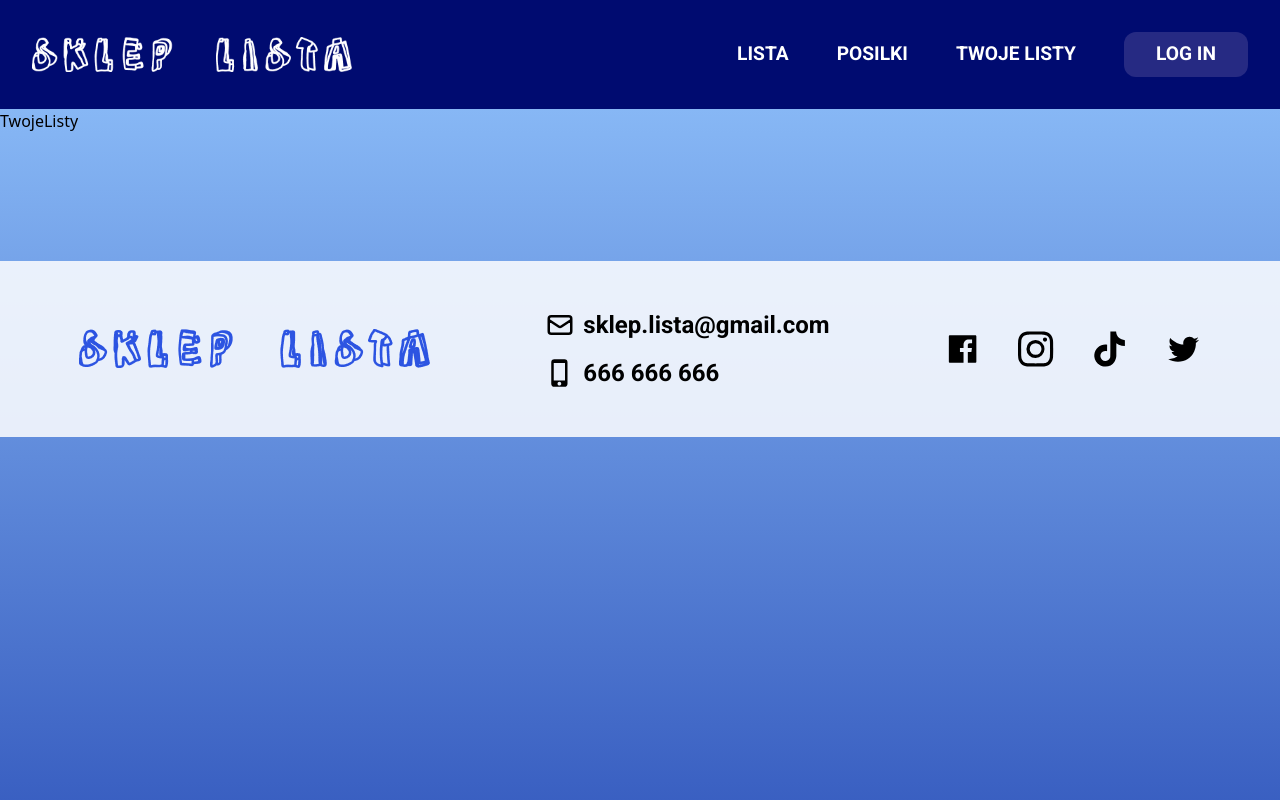
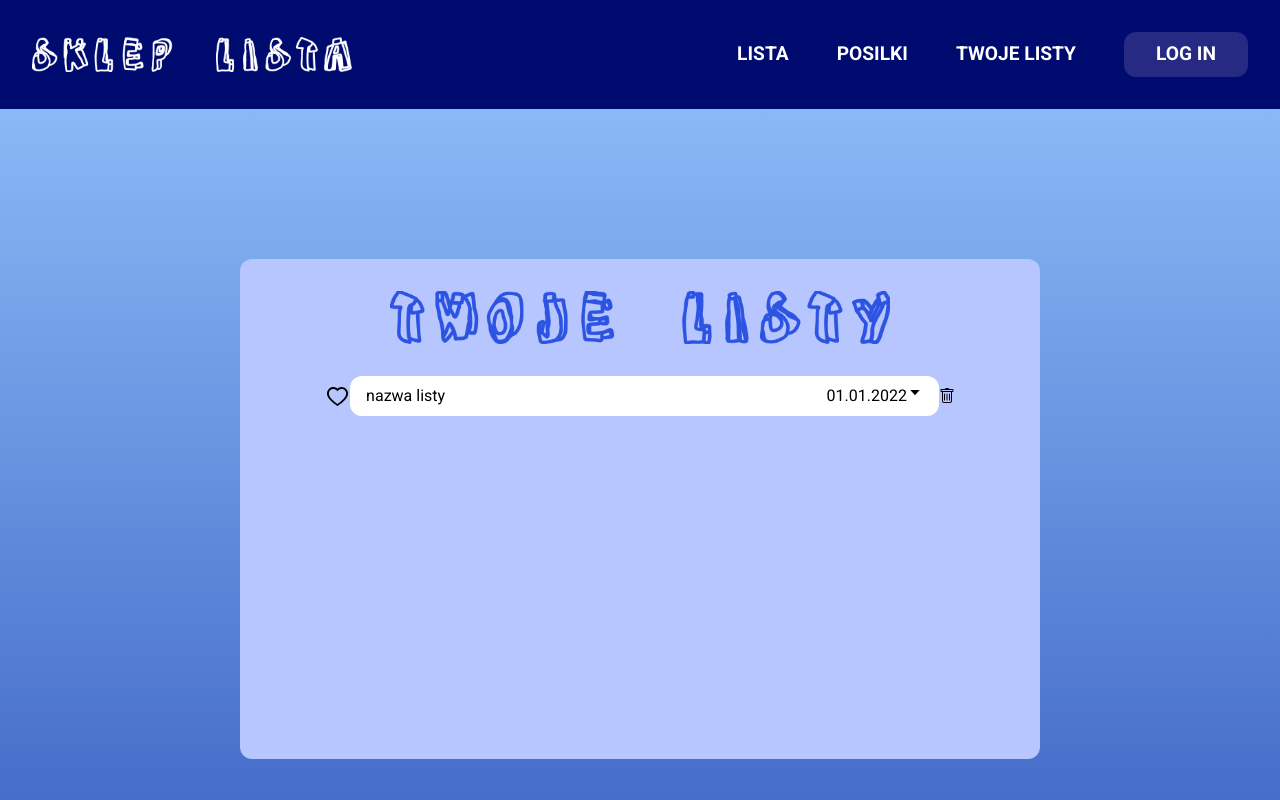
Before and after one commit to ArturPawelski/shopping-list, a React (Create React App) app: page /twojelisty in a window 1280 px wide. Shown: the top 800 px of the page. Built offline with nearby package versions, Linux system fonts and the light colour scheme.

Commit message:
TwojeListy.jsx component

```diff
--- a/src/components/Posilki/Posilki.jsx
+++ b/src/components/Posilki/Posilki.jsx
@@ -14,7 +14,7 @@ const Posilki = () => {
         <div className='w-full font-rob min-h-screen flex flex-col justify-center items-center '>
 
 
-            <section className='flex flex-col justify-center  bg-white mx-auto mt-[8rem] py-4 px-2 rounded-xl sm:px-0 sm:max-w-[600px]  lg:max-w-[800px]'>
+            <section className='flex flex-col justify-center  bg-white mx-auto mt-[8rem] py-4 px-2 shadow-md rounded-xl sm:px-0 sm:max-w-[600px]  lg:max-w-[800px]'>
 
                 <main className=' flex items-center gap-4 justify-center'>
 
--- a/src/components/TwojeListy/TwojeListy.jsx
+++ b/src/components/TwojeListy/TwojeListy.jsx
@@ -1,8 +1,53 @@
 import React from 'react'
+import Twoje from '../images/TWOJE.png'
+import { AiOutlineHeart } from 'react-icons/ai'
+import { AiFillHeart } from 'react-icons/ai'
+import { BiCaretDown } from 'react-icons/bi'
+import { BsTrash } from 'react-icons/bs'
 
 const TwojeListy = () => {
     return (
-        <div>TwojeListy</div>
+        <div className='w-full font-rob min-h-screen flex flex-col justify-center items-center  '>
+
+
+
+
+            <main className='bg-[#B7C6FF] px-8 rounded-xl   min-h-[500px] min-w-[800px] '>
+
+
+                <img src={Twoje} alt="" className='mt-[2rem] max-w-[500px] mx-auto' />
+
+
+                <div className='flex justify-center items-center mt-8 '>
+                    <AiOutlineHeart size={25} />
+
+                    <section className='flex justify-between w-[80%] bg-white py-2 px-4 rounded-xl'>
+                        <h2>nazwa listy</h2>
+
+                        <div className='flex'>
+
+                            <p>01.01.2022</p>
+                            <BiCaretDown />
+                        </div>
+
+                    </section>
+
+                    <BsTrash />
+
+                </div>
+
+
+
+
+            </main>
+
+
+
+
+
+
+
+        </div>
     )
 }
 
```
Also changed, not shown: src/components/images/TWOJE.png (renamed from src/images/TWOJE LISTY header.png).
